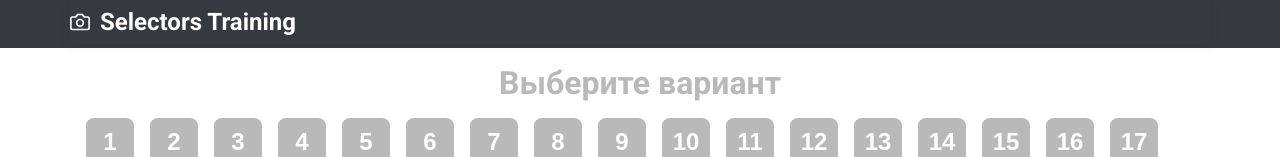
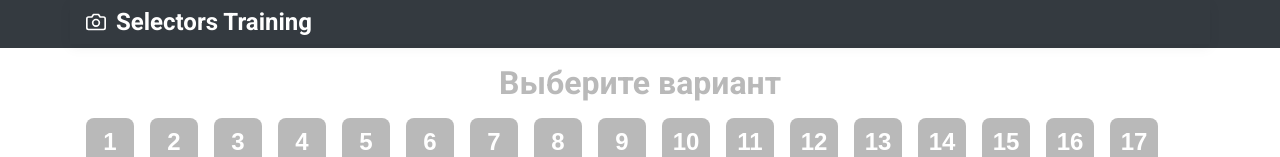
Before and after one commit to WiLLSEE47RUS/selectors, a plain HTML site: page index.html in a window 1280 px wide. Shown: the top 157 px of the page. Drawn offline with Linux system fonts and the light colour scheme.

Commit message:
Фикс по паддингам у контейнера

```diff
--- a/css/style.css
+++ b/css/style.css
@@ -41,8 +41,8 @@ body {
 
 .container {
   margin: 0 auto;
-  padding-left: 1rem;
-  padding-right: 1rem;
+  padding-left: 1rem !important;
+  padding-right: 1rem !important;
   min-width: 360px;
 }
 
```
